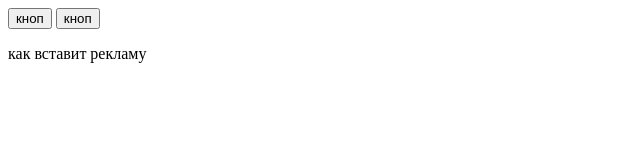
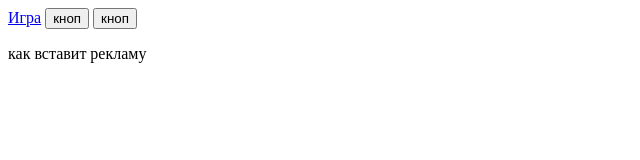
Before and after one commit to alexpapusha1/alexpapusha1.github.io, a plain HTML site: page index.html in a window 1280 px wide. Shown: the whole page, without its empty margins (0-640 px from the left). Drawn offline with Linux system fonts and the light colour scheme.

Commit message:
Update index.html

```diff
--- a/index.html
+++ b/index.html
@@ -4,6 +4,7 @@
         <title></title>
     </head>
     <body>
+        <a href="game.html">Игра</a>
 <input type="button" value="кноп"
 onclick="hello();">
 <input type="button" value="кноп"
```
